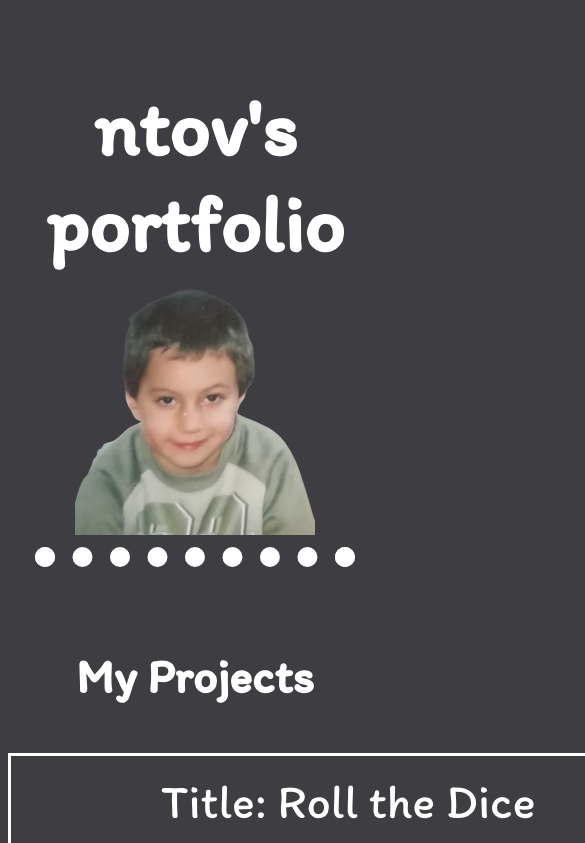
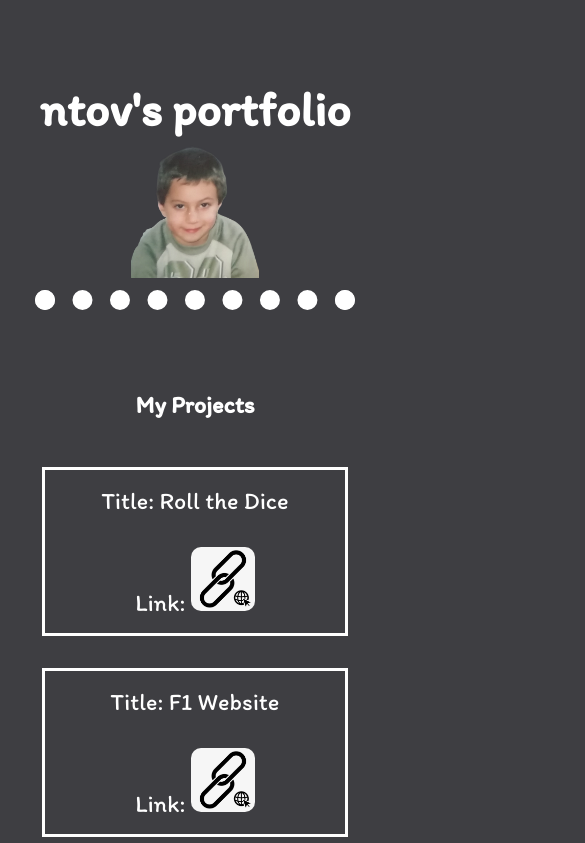
Before and after one commit to nt0v/Simple-Portfolio, a plain HTML site: page index.html in a window 390 px wide. Shown: the top 843 px of the page, 585 px wide, since content can reach past the window. Drawn offline with Linux system fonts and the light colour scheme.

Commit message:
Add files via upload

```diff
--- a/style.css
+++ b/style.css
@@ -74,3 +74,45 @@ text-decoration: none;
 h1:hover,h3:hover,p:hover {
     color: rgb(255, 102, 0);
 }
+
+@media (max-width:720px) {
+    h1 {
+        font-size: 3rem;
+    }
+
+    h3, .project p {
+        font-size: 1.5rem;
+    }
+
+    .project {
+        width: 400px;
+    }
+
+    .me img {
+        width: 10rem;
+    }
+}
+
+@media (max-width:480px) {
+
+
+    .project {
+        width: 300px;
+    }
+
+    .me img {
+        width: 8rem;
+    }
+}
+
+@media (max-width:340px) {
+
+
+    .project {
+        width: 250px;
+    }
+
+    .me img {
+        width: 6rem;
+    }
+}
```
